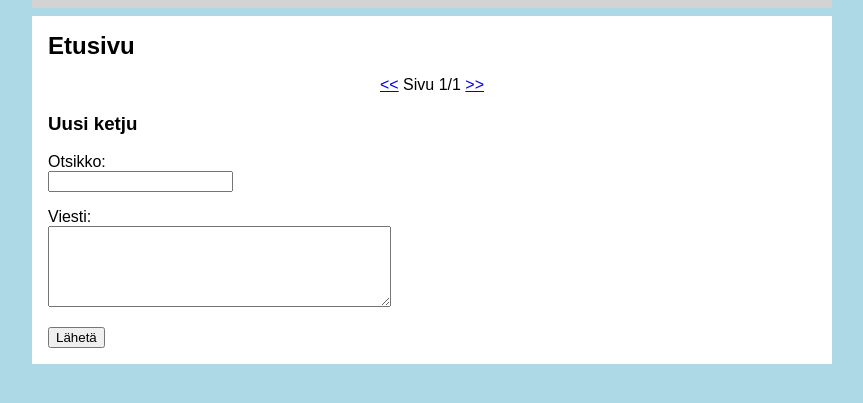
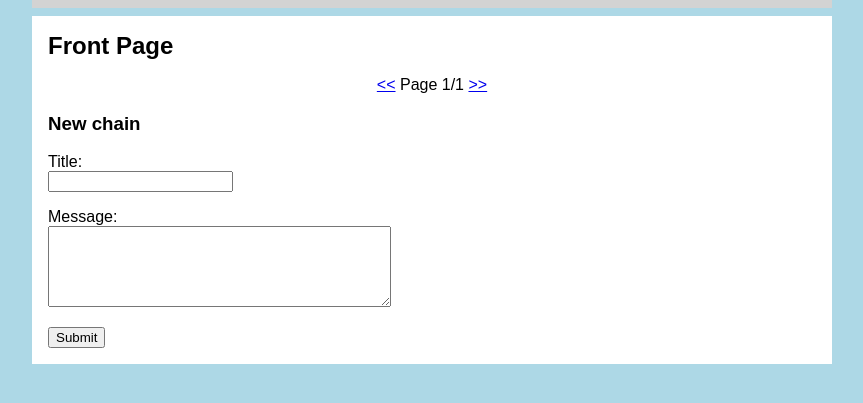
Before and after one commit to kokorohoriuchi/song-sharing, a Flask app: page / in a window 1280 px wide. Shown: the part 111-514 px from the top of the page, without its empty margins (208-1071 px from the left). Run offline with Flask 3, Linux system fonts and the light colour scheme; the visitor is signed in with stand-in values (Sample User, id 1); data that the repository does not hold is empty.

Commit message:
Update index.html

```diff
--- a/templates/index.html
+++ b/templates/index.html
@@ -1,10 +1,10 @@
 {% extends "layout.html" %}
 
-{% block title %}Keskustelu{% endblock %}
+{% block title %}Discussion{% endblock %}
 
 {% block content %}
 
-<h2>Etusivu</h2>
+<h2>Front Page</h2>
 
 {% for message in get_flashed_messages() %}
 <p class="info">
@@ -18,31 +18,31 @@
     <a href="/thread/{{ thread.id }}">{{ thread.title }}</a>
   </p>
   <p>
-    {{ thread.total }} viestiä, uusin {{ thread.last }}
+    {{ thread.total }} messages, latest {{ thread.last }}
   </p>
 </div>
 {% endfor %}
 
 <p class="page-nav">
   <a href="/{{ page - 1 }}">&lt;&lt;</a>
-  Sivu {{ page }}/{{ page_count }}
+  Page {{ page }}/{{ page_count }}
   <a href="/{{ page + 1 }}">&gt;&gt;</a>
 </p>
 
 {% if session.user_id %}
-<h3>Uusi ketju</h3>
+<h3>New chain</h3>
 
 <form action="/new_thread" method="post">
   <p>
-    <label for="title">Otsikko</label>:<br />
+    <label for="title">Title</label>:<br />
     <input type="text" id="title" name="title" maxlength="100" required />
   </p>
   <p>
-    <label for="content">Viesti</label>:<br />
+    <label for="content">Message</label>:<br />
     <textarea id="content" name="content" rows="5" cols="40" maxlength="5000"></textarea>
   </p>
   <input type="hidden" name="csrf_token" value="{{ session.csrf_token }}" />
-  <input type="submit" value="Lähetä" />
+  <input type="submit" value="Submit" />
 </form>
 {% endif %}
 
```
